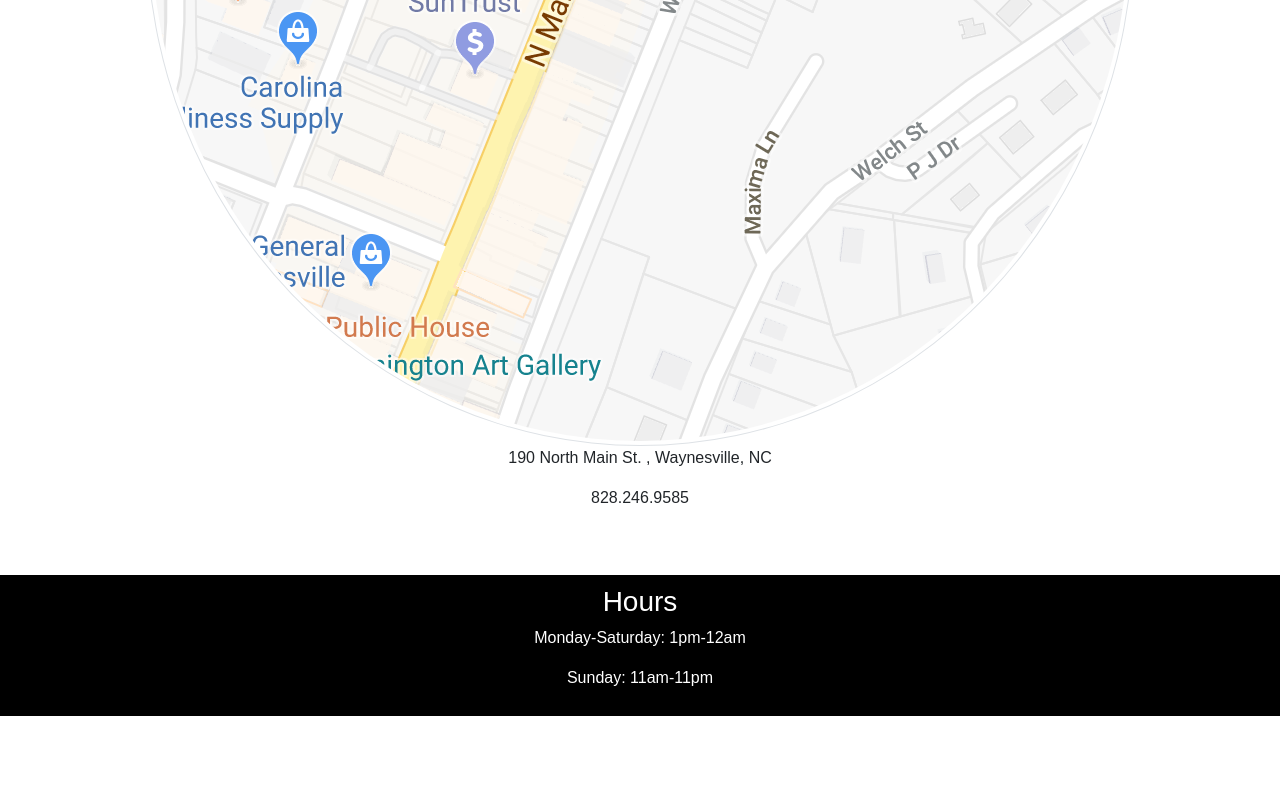
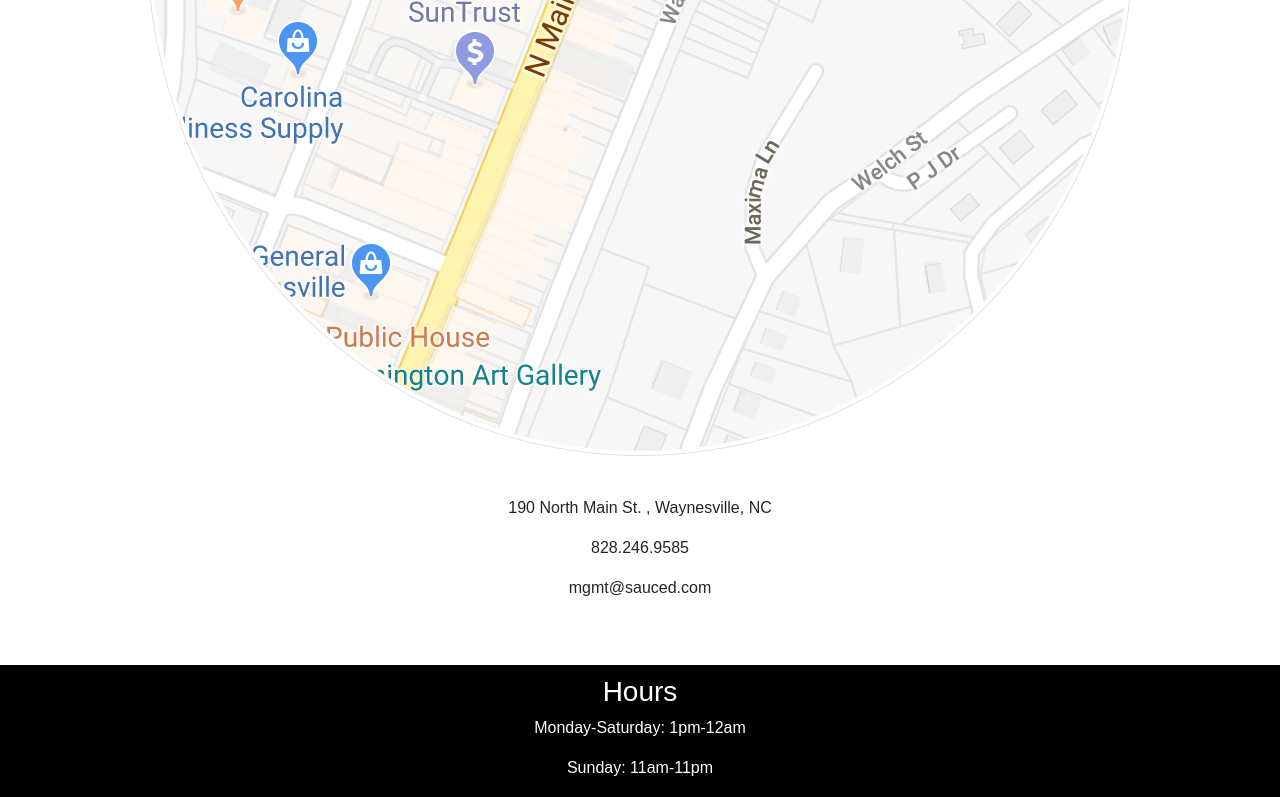
Before and after one commit to adebruyne/sauced-demo, a plain HTML site: page index.html in a window 1280 px wide. Shown: the part 1736-2533 px from the top of the page. Before the commit the page ends 2452 px from the top, so only its background shows below. Drawn offline with nearby package versions, Linux system fonts and the light colour scheme; a web font is replaced by a local one.

Commit message:
fixed margin on map bottom

```diff
--- a/css/style.css
+++ b/css/style.css
@@ -48,6 +48,8 @@ html {
 
 .map{
     border-radius: 50%;
+    margin-top:10px;
+    margin-bottom: 40px;
 }
 
 
--- a/index.html
+++ b/index.html
@@ -73,6 +73,7 @@
     <p>190 North Main St. , Waynesville, NC</p>
 
     <p>828.246.9585</p>
+    <p>mgmt@sauced.com</p>
     <hr class="my-4">
 
   </div>
```
